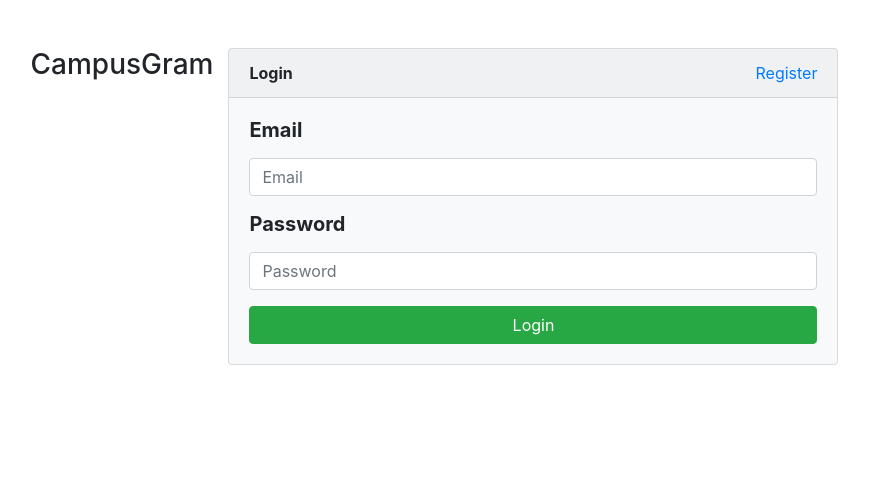
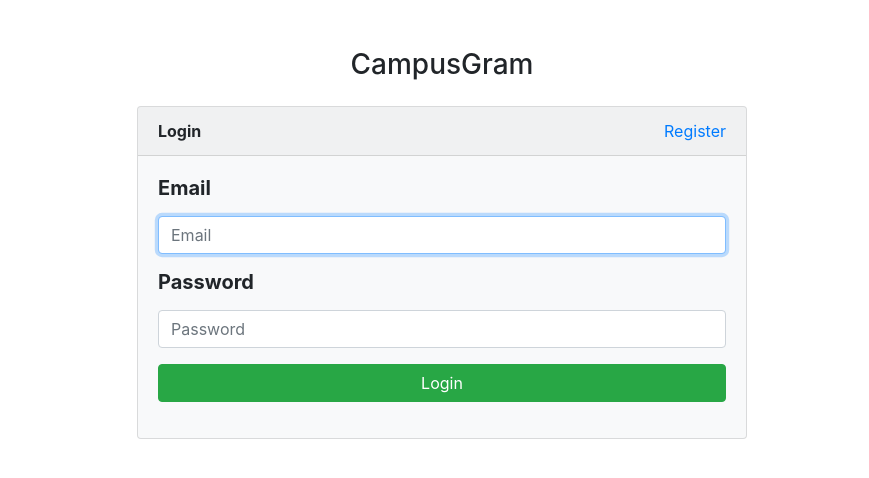
Before and after one commit to rsgilbert/chatapp-cli, a Vue app: page / in a window 1280 px wide. Shown: the top 478 px of the page, without its empty margins (198-1067 px from the left). Built offline with nearby package versions, Linux system fonts and the light colour scheme.

Commit message:
Added mongoose

```diff
--- a/package.json
+++ b/package.json
@@ -8,9 +8,13 @@
     "lint": "vue-cli-service lint"
   },
   "dependencies": {
+    "bcrypt-nodejs": "0.0.3",
+    "body-parser": "^1.19.0",
     "bootstrap": "^4.3.1",
     "core-js": "^3.3.2",
     "cors": "^2.8.5",
+    "mongoose": "^5.7.10",
+    "passport": "^0.4.0",
     "sweetalert2": "^9.3.1",
     "vue": "^2.6.10",
     "vue-router": "^3.1.3",
--- a/src/components/Auth.vue
+++ b/src/components/Auth.vue
@@ -1,11 +1,12 @@
 <template>
     <div>
         <div class="row justify-content-center mt-5">
-
             <h3 class="mb-3">CampusGram</h3>
+        </div>
+        <div class="row justify-content-center mt-2">
 
             <div class="col-md-6 col-sm-10">
-                <div class="card bg-light mb-3 d-flex">
+                <div class="card bg-light mb-2 pb-3 d-flex">
                     <div class="card-header d-flex justify-content-between">
                         <div><b>{{ leftHeading }}</b></div>
                         <div class="text-primary" style="cursor:pointer" @click="toggleShowLogin">{{ rightHeading }}</div>
--- a/src/components/Login.vue
+++ b/src/components/Login.vue
@@ -4,7 +4,7 @@
             v-on:submit.prevent="onSubmit">
             <div class="form-group">
                 <label for="loginEmailField"><h5><b>Email</b></h5></label>
-                <input type="email" class="form-control" id="loginEmailField" placeholder="Email">
+                <input type="email" class="form-control" id="loginEmailField" placeholder="Email" autofocus>
             </div>
             <div class="form-group">
                 <label for="loginPasswordField"><h5><b>Password</b></h5></label>
--- a/src/components/Register.vue
+++ b/src/components/Register.vue
@@ -4,7 +4,7 @@
             v-on:submit.prevent="onSubmit">
             <div class="form-group">
                 <label for="registerEmailField"><h5><b>Email</b></h5></label>
-                <input v-model="email" type="emaill" class="form-control" id="registerEmailField" placeholder="Email">
+                <input v-model="email" type="emaill" class="form-control" id="registerEmailField" placeholder="Email" autofocus>
             </div>
             <div class="form-group">
                 <label for="registerPasswordField"><h5><b>Password</b></h5></label>
```
Also changed, not shown: 1 other file (tests, documents, lock files or other folders).
